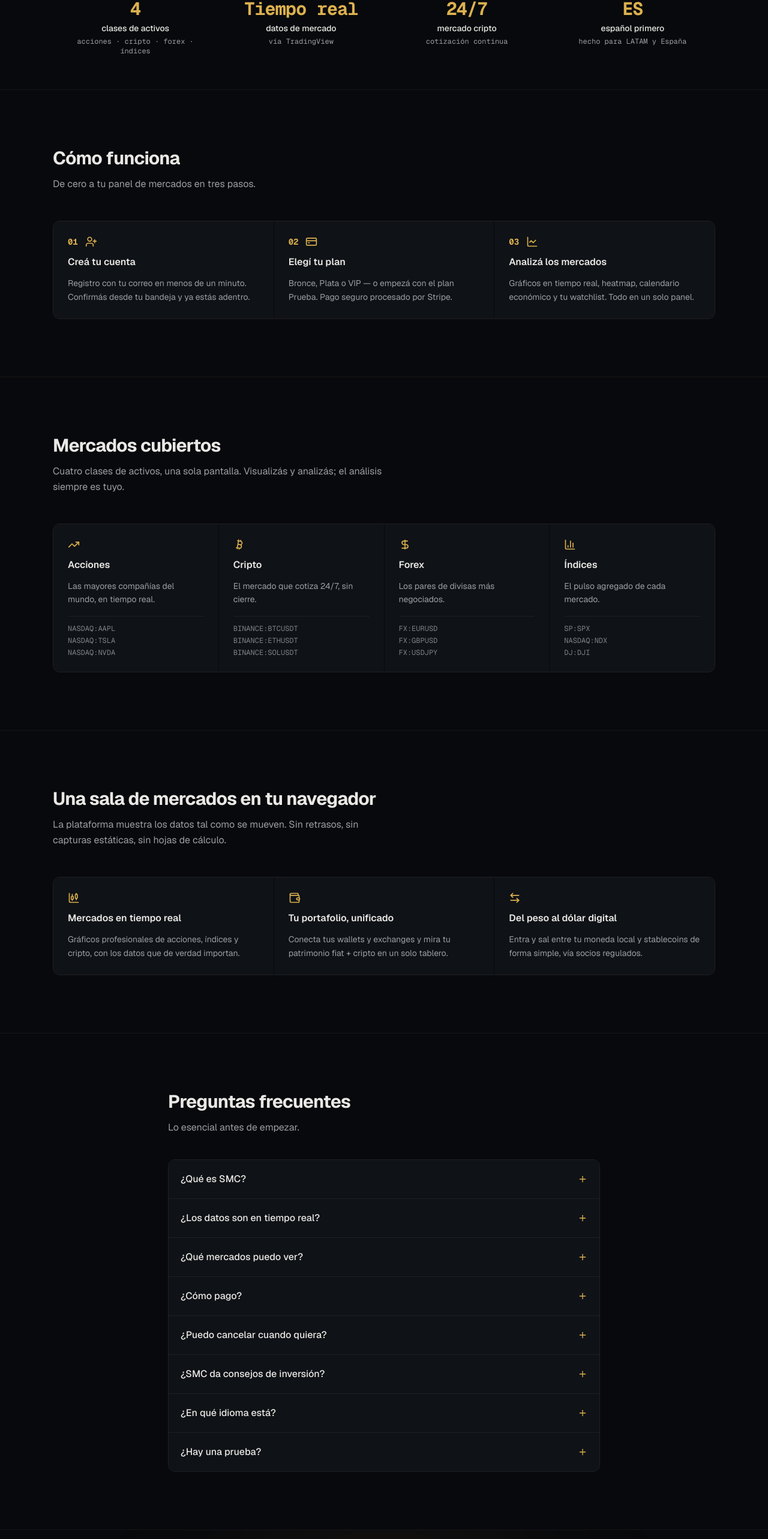
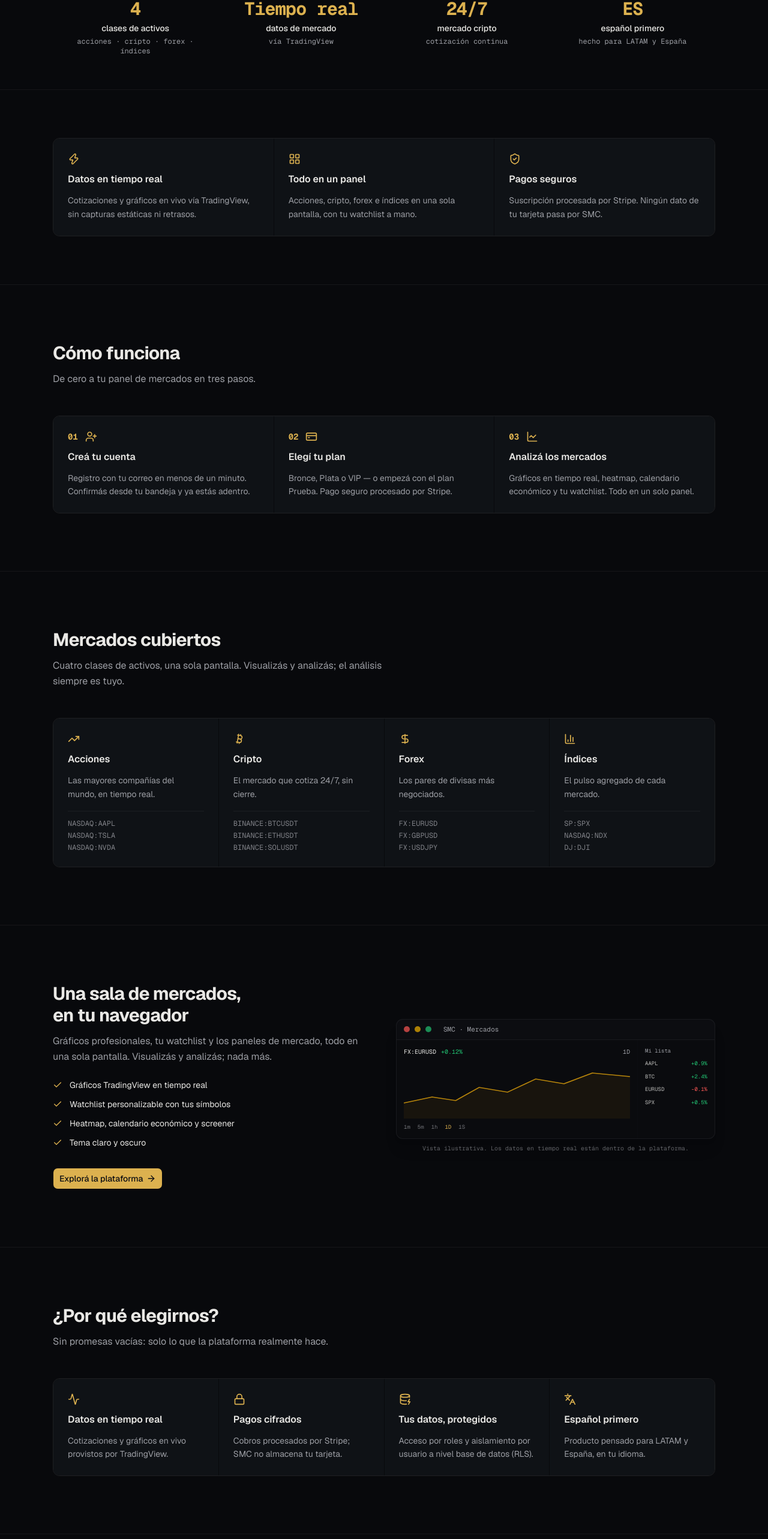
Before and after one commit to Sad1mus/smc-platform, a Next.js app: page / in a window 1280 px wide. Shown: the part 989-3555 px from the top of the page at 60% size. Built offline with nearby package versions, Linux system fonts and the light colour scheme; no server answers; the database is empty.

Commit message:
feat: trío de valor, sección plataforma (mockup terminal) y '¿por qué elegirnos?' con señales reales (conversión, tarea 3)

```diff
--- a/app/page.tsx
+++ b/app/page.tsx
@@ -1,9 +1,11 @@
 import { SiteHeader } from "@/components/landing/site-header"
 import { Hero } from "@/components/landing/hero"
 import { StatsStrip } from "@/components/landing/stats-strip"
+import { ValueTrio } from "@/components/landing/value-trio"
 import { HowItWorks } from "@/components/landing/how-it-works"
 import { MarketsCovered } from "@/components/landing/markets-covered"
-import { Features } from "@/components/landing/features"
+import { PlatformSection } from "@/components/landing/platform-section"
+import { WhyUs } from "@/components/landing/why-us"
 import { Plans } from "@/components/landing/plans"
 import { Faq } from "@/components/landing/faq"
 import { Cta } from "@/components/landing/cta"
@@ -16,9 +18,11 @@ export default function HomePage() {
       <main className="flex-1">
         <Hero />
         <StatsStrip />
+        <ValueTrio />
         <HowItWorks />
         <MarketsCovered />
-        <Features />
+        <PlatformSection />
+        <WhyUs />
         <Plans />
         <Faq />
         <Cta />
--- /dev/null
+++ b/components/landing/platform-section.tsx
@@ -0,0 +1,134 @@
+import Link from "next/link"
+import { Check, ArrowRight } from "lucide-react"
+
+import { Button } from "@/components/ui/button"
+
+/**
+ * Sección plataforma / tecnología (playbook §6): dos columnas —
+ * mockup del terminal (ilustrativo, dibujado en CSS/SVG, no datos en vivo) +
+ * lista de features con checks + CTA contextual. Todo display/análisis.
+ */
+const FEATURES = [
+  "Gráficos TradingView en tiempo real",
+  "Watchlist personalizable con tus símbolos",
+  "Heatmap, calendario económico y screener",
+  "Tema claro y oscuro",
+] as const
+
+/** Mockup estilizado del terminal (ilustrativo, no es una captura en vivo). */
+function TerminalMock() {
+  return (
+    <div className="border-border/60 bg-card/60 overflow-hidden rounded-xl border shadow-xl">
+      {/* Barra superior del mock */}
+      <div className="border-border/60 flex items-center gap-2 border-b px-3 py-2">
+        <span className="bg-market-down/70 size-2.5 rounded-full" />
+        <span className="size-2.5 rounded-full bg-yellow-500/70" />
+        <span className="bg-market-up/70 size-2.5 rounded-full" />
+        <span className="text-muted-foreground ml-3 font-mono text-[11px]">
+          SMC · Mercados
+        </span>
+      </div>
+      <div className="grid grid-cols-[1fr_128px] gap-px">
+        {/* Panel gráfico */}
+        <div className="bg-background/40 p-3">
+          <div className="mb-2 flex items-center gap-2 font-mono text-[10px]">
+            <span className="text-foreground">FX:EURUSD</span>
+            <span className="text-market-up">+0.12%</span>
+            <span className="text-muted-foreground ml-auto">1D</span>
+          </div>
+          {/* Línea "de mercado" dibujada en SVG (ilustrativa) */}
+          <svg
+            viewBox="0 0 240 96"
+            className="h-24 w-full"
+            aria-hidden="true"
+            preserveAspectRatio="none"
+          >
+            <polyline
+              points="0,70 30,60 55,66 80,44 110,52 140,30 170,38 200,20 240,26"
+              fill="none"
+              stroke="var(--color-gold, #b8860b)"
+              strokeWidth="1.5"
+            />
+            <polyline
+              points="0,96 0,70 30,60 55,66 80,44 110,52 140,30 170,38 200,20 240,26 240,96"
+              fill="var(--color-gold, #b8860b)"
+              opacity="0.08"
+              stroke="none"
+            />
+          </svg>
+          <div className="text-muted-foreground/70 mt-2 flex gap-3 font-mono text-[9px]">
+            <span>1m</span>
+            <span>5m</span>
+            <span>1h</span>
+            <span className="text-gold">1D</span>
+            <span>1S</span>
+          </div>
+        </div>
+        {/* Watchlist */}
+        <div className="bg-background/40 flex flex-col gap-2 p-3">
+          <span className="text-muted-foreground font-mono text-[9px]">
+            Mi lista
+          </span>
+          {[
+            ["AAPL", "+0.9%", true],
+            ["BTC", "+2.4%", true],
+            ["EURUSD", "-0.1%", false],
+            ["SPX", "+0.5%", true],
+          ].map(([sym, chg, up]) => (
+            <div
+              key={sym as string}
+              className="flex items-center justify-between font-mono text-[9px]"
+            >
+              <span className="text-foreground/80">{sym}</span>
+              <span className={up ? "text-market-up" : "text-market-down"}>
+                {chg}
+              </span>
+            </div>
+          ))}
+        </div>
+      </div>
+    </div>
+  )
+}
+
+export function PlatformSection() {
+  return (
+    <section id="plataforma" className="border-border/60 scroll-mt-14 border-t">
+      <div className="mx-auto grid max-w-6xl items-center gap-10 px-4 py-16 md:grid-cols-2 md:px-6 md:py-24">
+        <div>
+          <h2 className="text-2xl font-bold tracking-tight md:text-3xl">
+            Una sala de mercados, en tu navegador
+          </h2>
+          <p className="text-muted-foreground mt-3 leading-relaxed">
+            Gráficos profesionales, tu watchlist y los paneles de mercado, todo
+            en una sola pantalla. Visualizás y analizás; nada más.
+          </p>
+          <ul className="mt-6 flex flex-col gap-3">
+            {FEATURES.map((feature) => (
+              <li key={feature} className="flex items-start gap-3 text-sm">
+                <Check
+                  aria-hidden="true"
+                  className="text-gold mt-0.5 size-4 shrink-0"
+                />
+                <span>{feature}</span>
+              </li>
+            ))}
+          </ul>
+          <Button asChild size="lg" className="group mt-8">
+            <Link href="/registro">
+              Explorá la plataforma
+              <ArrowRight className="size-4 transition-transform duration-200 ease-out group-hover:translate-x-0.5" />
+            </Link>
+          </Button>
+        </div>
+        <div className="order-first md:order-last">
+          <TerminalMock />
+          <p className="text-muted-foreground/60 mt-2 text-center font-mono text-[10px]">
+            Vista ilustrativa. Los datos en tiempo real están dentro de la
+            plataforma.
+          </p>
+        </div>
+      </div>
+    </section>
+  )
+}
--- /dev/null
+++ b/components/landing/value-trio.tsx
@@ -0,0 +1,56 @@
+import { Zap, LayoutGrid, ShieldCheck } from "lucide-react"
+
+/**
+ * Trío de valor (playbook §4): exactamente 3 tarjetas, regla de tres.
+ * Adaptado al marco SMC (display/análisis, sin ejecución): datos en tiempo
+ * real · todo en un panel · pagos seguros. Solo afirmaciones verificables.
+ */
+const TRIO = [
+  {
+    icon: Zap,
+    title: "Datos en tiempo real",
+    description:
+      "Cotizaciones y gráficos en vivo vía TradingView, sin capturas estáticas ni retrasos.",
+  },
+  {
+    icon: LayoutGrid,
+    title: "Todo en un panel",
+    description:
+      "Acciones, cripto, forex e índices en una sola pantalla, con tu watchlist a mano.",
+  },
+  {
+    icon: ShieldCheck,
+    title: "Pagos seguros",
+    description:
+      "Suscripción procesada por Stripe. Ningún dato de tu tarjeta pasa por SMC.",
+  },
+] as const
+
+export function ValueTrio() {
+  return (
+    <section
+      aria-label="Propuesta de valor"
+      className="border-border/60 border-t"
+    >
+      <div className="mx-auto max-w-6xl px-4 py-16 md:px-6 md:py-20">
+        <div className="grid gap-px overflow-hidden rounded-xl border md:grid-cols-3">
+          {TRIO.map((item) => (
+            <article
+              key={item.title}
+              className="bg-card group hover:bg-secondary/60 flex flex-col gap-3 p-6 transition-colors duration-200"
+            >
+              <item.icon
+                aria-hidden="true"
+                className="text-gold size-5 transition-transform duration-200 ease-out group-hover:scale-110"
+              />
+              <h3 className="font-semibold">{item.title}</h3>
+              <p className="text-muted-foreground text-sm leading-relaxed">
+                {item.description}
+              </p>
+            </article>
+          ))}
+        </div>
+      </div>
+    </section>
+  )
+}
--- /dev/null
+++ b/components/landing/why-us.tsx
@@ -0,0 +1,64 @@
+import { Activity, Lock, DatabaseZap, Languages } from "lucide-react"
+
+/**
+ * "¿Por qué elegirnos?" (playbook §7): 4 pilares de confianza.
+ * SOLO señales REALES y verificables — sin sellos de regulador, premios ni
+ * certificaciones inventadas (regla de honestidad del propio playbook).
+ */
+const PILLARS = [
+  {
+    icon: Activity,
+    title: "Datos en tiempo real",
+    description: "Cotizaciones y gráficos en vivo provistos por TradingView.",
+  },
+  {
+    icon: Lock,
+    title: "Pagos cifrados",
+    description: "Cobros procesados por Stripe; SMC no almacena tu tarjeta.",
+  },
+  {
+    icon: DatabaseZap,
+    title: "Tus datos, protegidos",
+    description:
+      "Acceso por roles y aislamiento por usuario a nivel base de datos (RLS).",
+  },
+  {
+    icon: Languages,
+    title: "Español primero",
+    description: "Producto pensado para LATAM y España, en tu idioma.",
+  },
+] as const
+
+export function WhyUs() {
+  return (
+    <section
+      aria-label="Por qué elegirnos"
+      className="border-border/60 border-t"
+    >
+      <div className="mx-auto max-w-6xl px-4 py-16 md:px-6 md:py-24">
+        <div className="max-w-xl">
+          <h2 className="text-2xl font-bold tracking-tight md:text-3xl">
+            ¿Por qué elegirnos?
+          </h2>
+          <p className="text-muted-foreground mt-3 leading-relaxed">
+            Sin promesas vacías: solo lo que la plataforma realmente hace.
+          </p>
+        </div>
+        <div className="mt-12 grid gap-px overflow-hidden rounded-xl border sm:grid-cols-2 lg:grid-cols-4">
+          {PILLARS.map((pillar) => (
+            <article
+              key={pillar.title}
+              className="bg-card flex flex-col gap-3 p-6"
+            >
+              <pillar.icon aria-hidden="true" className="text-gold size-5" />
+              <h3 className="font-semibold">{pillar.title}</h3>
+              <p className="text-muted-foreground text-sm leading-relaxed">
+                {pillar.description}
+              </p>
+            </article>
+          ))}
+        </div>
+      </div>
+    </section>
+  )
+}
```
Also changed, not shown: 1 other file (tests, documents, lock files or other folders).
